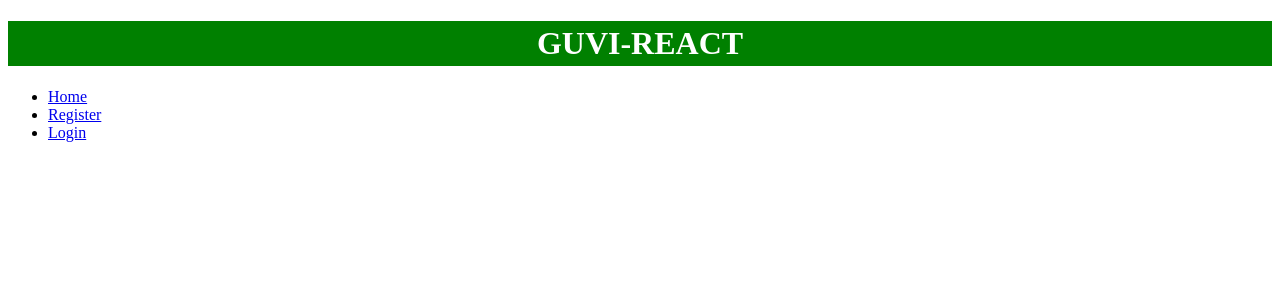
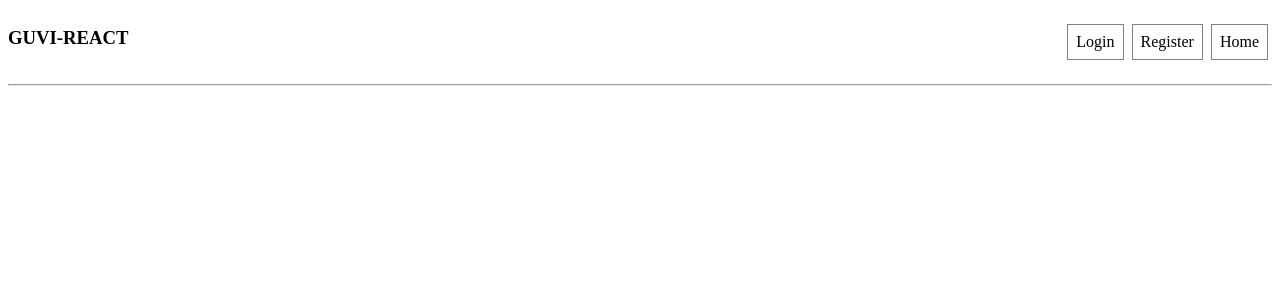
Before and after one commit to githubscientist/re-js-app, a React (Vite) app: page / in a window 1280 px wide. Shown: the top 300 px of the page. Built offline with nearby package versions, Linux system fonts and the light colour scheme.

Commit message:
external css

```diff
--- /dev/null
+++ b/src/App.css
@@ -0,0 +1,9 @@
+.menuList {
+    display: flex;
+    flex-direction: row-reverse;
+}
+
+.navHeader {
+    display: flex;
+    justify-content: space-between;
+}
--- a/src/App.jsx
+++ b/src/App.jsx
@@ -1,4 +1,5 @@
 import MenuItem from "./components/MenuItem";
+import './App.css';
 
 const App = () => {
 
@@ -8,11 +9,16 @@ const App = () => {
     'Login',
   ];
 
+
   // jsx
   return (
-    <>
-      <h1 style={{ color:'white', backgroundColor: 'green', padding: '4px', textAlign: 'center' }}>GUVI-REACT</h1>
-      <ul>
+    <div className="container">
+      <div className="navHeader">
+        <div>
+          <h3>GUVI-REACT</h3>
+        </div>
+        <div>
+          <ul className="menuList">
             {
               menuItems
                 .map((value, index) => {
@@ -23,7 +29,10 @@ const App = () => {
                 })
             }
           </ul>
-    </>
+        </div>
+      </div>
+      <hr />
+    </div>
   )
 }
 
--- /dev/null
+++ b/src/components/MenuItem.css
@@ -0,0 +1,16 @@
+.listItem {
+    list-style-type: none;
+    border: 1px solid gray;
+    padding: 8px;
+    margin: 0px 4px;
+}
+
+.listItem>a {
+    text-decoration: none;
+    color: black;
+}
+
+.listItem:hover{
+    background-color: lightblue;
+    color: white;
+}
--- a/src/components/MenuItem.jsx
+++ b/src/components/MenuItem.jsx
@@ -1,7 +1,9 @@
+import './MenuItem.css';
+
 const MenuItem = ({ value }) => {
   return (
       <>
-        <li><a href="#">{ value }</a></li>
+        <li className='listItem'><a href="#">{ value }</a></li>
       </>
   )
 }
```
Lines whose indentation alone changed are shown as unchanged.
